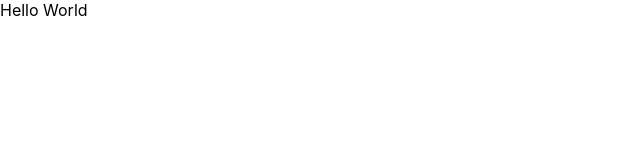
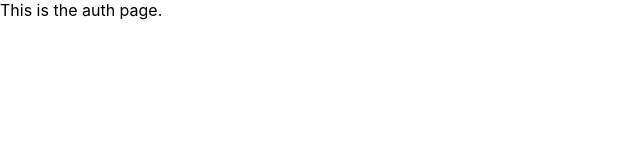
Before and after one commit to Samuelcy/livestream-web-app, a React (Create React App) app in the folder client/: page /auth in a window 1280 px wide. Shown: the top 160 px of the page, without its empty margins (0-640 px from the left). Built offline with nearby package versions, Linux system fonts and the light colour scheme.

Commit message:
Add react router dom
Add auth and dashboard page

```diff
--- a/client/package.json
+++ b/client/package.json
@@ -8,6 +8,7 @@
     "@testing-library/user-event": "^13.5.0",
     "react": "^18.3.1",
     "react-dom": "^18.3.1",
+    "react-router-dom": "^6.23.1",
     "react-scripts": "5.0.1",
     "web-vitals": "^2.1.4"
   },
--- a/client/src/App.js
+++ b/client/src/App.js
@@ -1,9 +1,5 @@
-function App() {
+export const App = ({ children }) => {
   return (
-    <div className="App">
-      Hello World
-    </div>
+    <>{children}</>
   );
 }
-
-export default App;
--- /dev/null
+++ b/client/src/AuthPage/AuthPage.js
@@ -0,0 +1,5 @@
+import React from "react";
+
+export const AuthPage = () => {
+    return <div>This is the auth page.</div>
+};
--- /dev/null
+++ b/client/src/AuthPage/index.js
@@ -0,0 +1 @@
+export { AuthPage } from "./AuthPage";
--- /dev/null
+++ b/client/src/DashboardPage/DashboardPage.js
@@ -0,0 +1,5 @@
+import React from "react";
+
+export const DashboardPage = () => {
+    return <div>This is the dashboard page.</div>
+};
--- /dev/null
+++ b/client/src/DashboardPage/index.js
@@ -0,0 +1 @@
+export { DashboardPage } from "./DashboardPage.js";
--- a/client/src/index.js
+++ b/client/src/index.js
@@ -1,11 +1,22 @@
 import React from 'react';
 import ReactDOM from 'react-dom/client';
+import { createBrowserRouter, RouterProvider } from 'react-router-dom';
+import { AuthPage } from './AuthPage';
+import { DashboardPage } from './DashboardPage';
+
+import { App } from './App.js';
 import './index.css';
-import App from './App';
+
+const router = createBrowserRouter([
+  { path: '/auth', element: <AuthPage /> },
+  { path: '/', element: <DashboardPage /> },
+]);
 
 const root = ReactDOM.createRoot(document.getElementById('root'));
 root.render(
   <React.StrictMode>
-    <App />
+    <App>
+      <RouterProvider router={router} />
+    </App>
   </React.StrictMode>
 );
```
Also changed, not shown: 1 other file (tests, documents, lock files or other folders).
